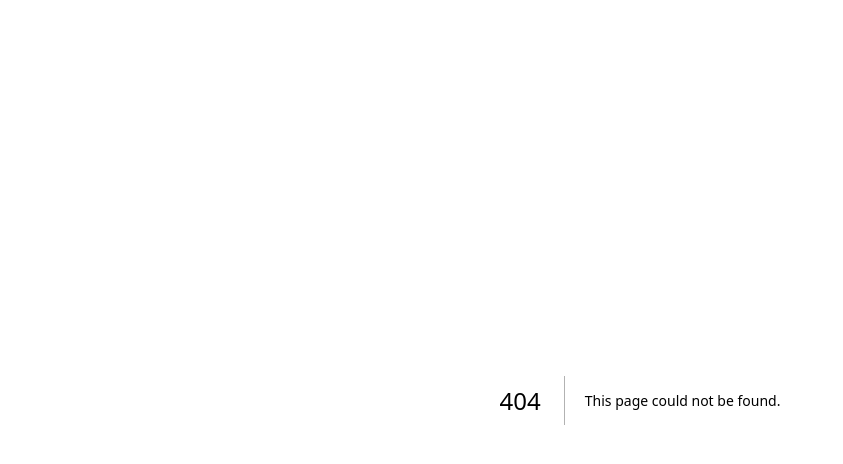
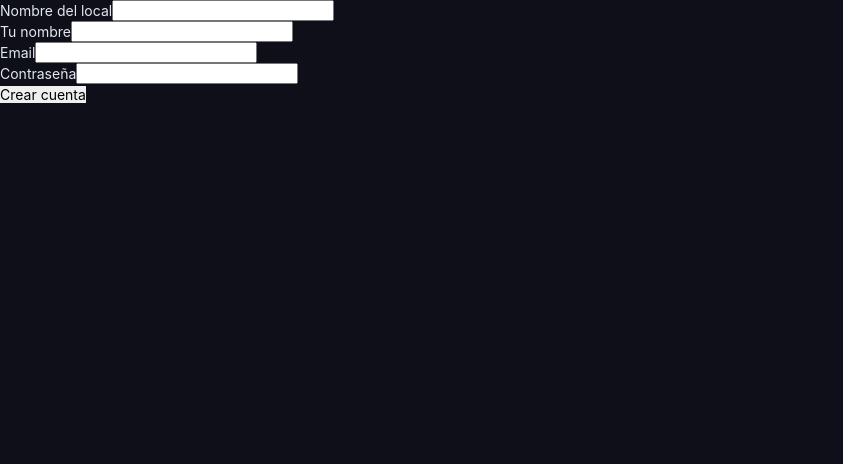
Before and after one commit to TFango/agenTurn, a Next.js app in the folder packages/dashboard/: page /register in a window 1280 px wide. Before the commit this address had no page. Shown: the top 464 px of the page, without its empty margins (0-843 px from the left). Built offline with nearby package versions, Linux system fonts and the light colour scheme.

Commit message:
feat: register page and API endpoint

```diff
--- /dev/null
+++ b/packages/dashboard/src/app/(auth)/register/page.tsx
@@ -0,0 +1,85 @@
+"use client";
+
+import { useState } from "react";
+import { useRouter } from "next/navigation";
+
+export default function Register() {
+  const [localName, setLocalName] = useState("");
+  const [name, setName] = useState("");
+  const [email, setEmail] = useState("");
+  const [password, setPassword] = useState("");
+  const [loading, setLoading] = useState(false);
+  const [error, setError] = useState<string>("");
+  const router = useRouter();
+
+  async function handleSubmit(e: React.FormEvent<HTMLFormElement>) {
+    e.preventDefault();
+    setLoading(true);
+
+    if (!localName || !name || !email || !password) {
+      return;
+    }
+
+    const res = await fetch("/api/register", {
+      method: "POST",
+      headers: { "Content-Type": "application/json" },
+      body: JSON.stringify({ name, email, password, localName }),
+    });
+
+    const data = await res.json();
+
+    if (res.ok) {
+      router.push("/login");
+      setLoading(false);
+    } else {
+      setError(data.error);
+    }
+  }
+
+  return (
+    <main>
+      <div>
+        <form action="" onSubmit={handleSubmit}>
+          <div>
+            <label htmlFor="">Nombre del local</label>
+            <input
+              type="text"
+              value={localName}
+              onChange={(e) => setLocalName(e.target.value)}
+            />
+          </div>
+          <div>
+            <label htmlFor="">Tu nombre</label>
+            <input
+              type="text"
+              value={name}
+              onChange={(e) => setName(e.target.value)}
+            />
+          </div>
+          <div>
+            <label htmlFor="">Email</label>
+            <input
+              type="email"
+              value={email}
+              onChange={(e) => setEmail(e.target.value)}
+            />
+          </div>
+          <div>
+            <label htmlFor="">Contraseña</label>
+            <input
+              type="password"
+              value={password}
+              onChange={(e) => setPassword(e.target.value)}
+            />
+          </div>
+
+          <button disabled={loading}>
+            {loading ? "Creando cuenta..." : "Crear cuenta"}
+          </button>
+        </form>
+
+        {error && <p>{error}</p>}
+      </div>
+    </main>
+  );
+}
--- /dev/null
+++ b/packages/dashboard/src/app/api/register/route.ts
@@ -0,0 +1,40 @@
+import { Tenant, User } from "@agenturn/db";
+import { NextRequest, NextResponse } from "next/server";
+
+import bcrypt from "bcryptjs";
+export async function POST(req: NextRequest) {
+  const body = await req.json();
+
+  const { name, email, password, localName } = body;
+
+  if (!name || !email || !password || !localName) {
+    return NextResponse.json({ error: 'Todos los campos son obligatorios.' }, { status: 400 });
+  }
+
+  const existingUser = await User.findOne({ where: { email } });
+
+  if (existingUser) {
+    return NextResponse.json({ error: 'Ya existe una cuenta con ese email.' }, { status: 409 });
+  }
+
+  const tenant = await Tenant.create({
+    name: localName,
+    whatsapp_number: '',
+    plan: 'free',
+    subscription_status: 'active',
+    slot_interval_minutes: 0,
+  });
+
+  const hash = await bcrypt.hash(password, 10);
+
+  await User.create({
+    tenant_id: tenant.id,
+    name,
+    email,
+    password_hash: hash,
+    role: 'admin',
+    active: true,
+  });
+
+  return NextResponse.json({ ok: true }, { status: 201 });
+}
```
